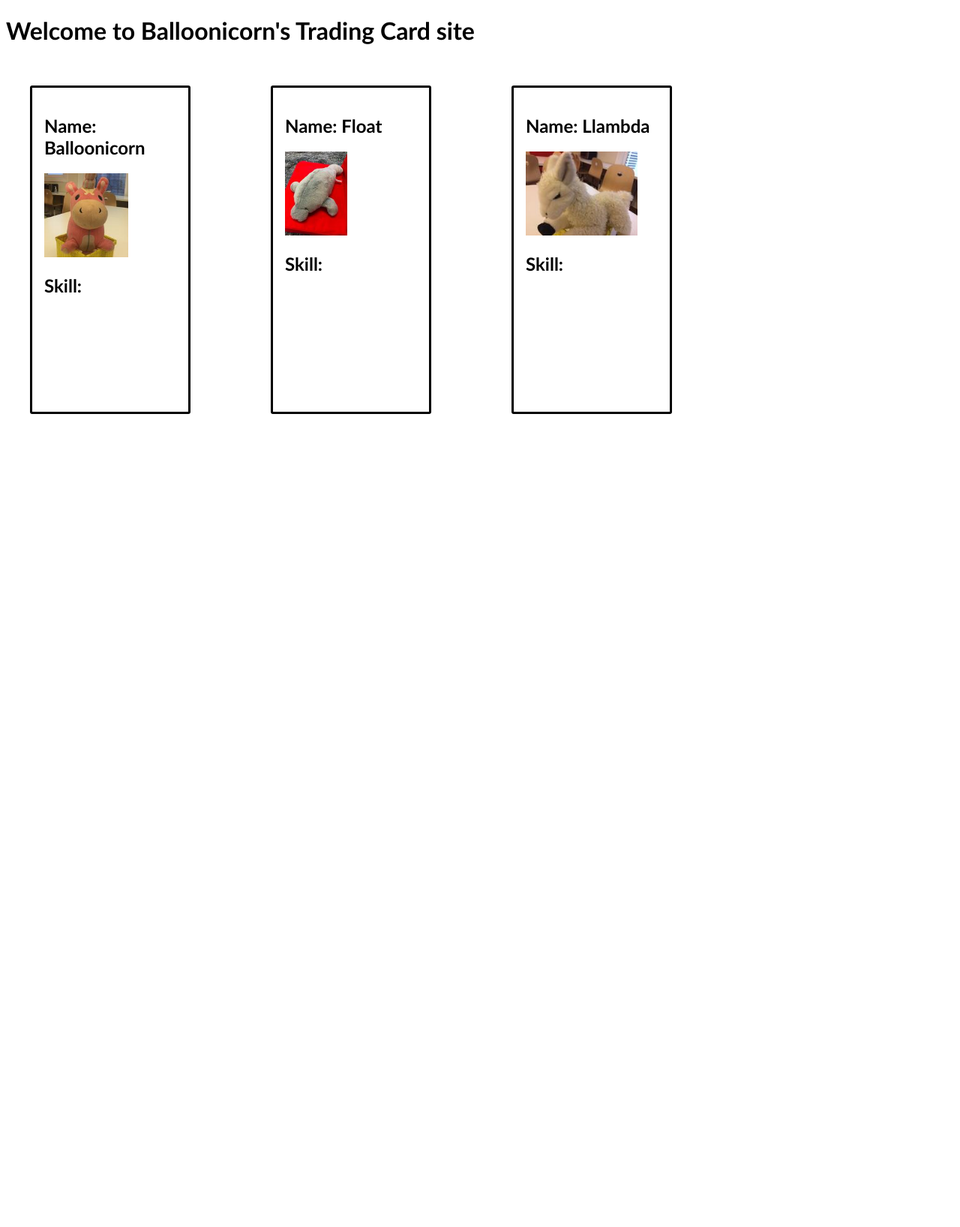
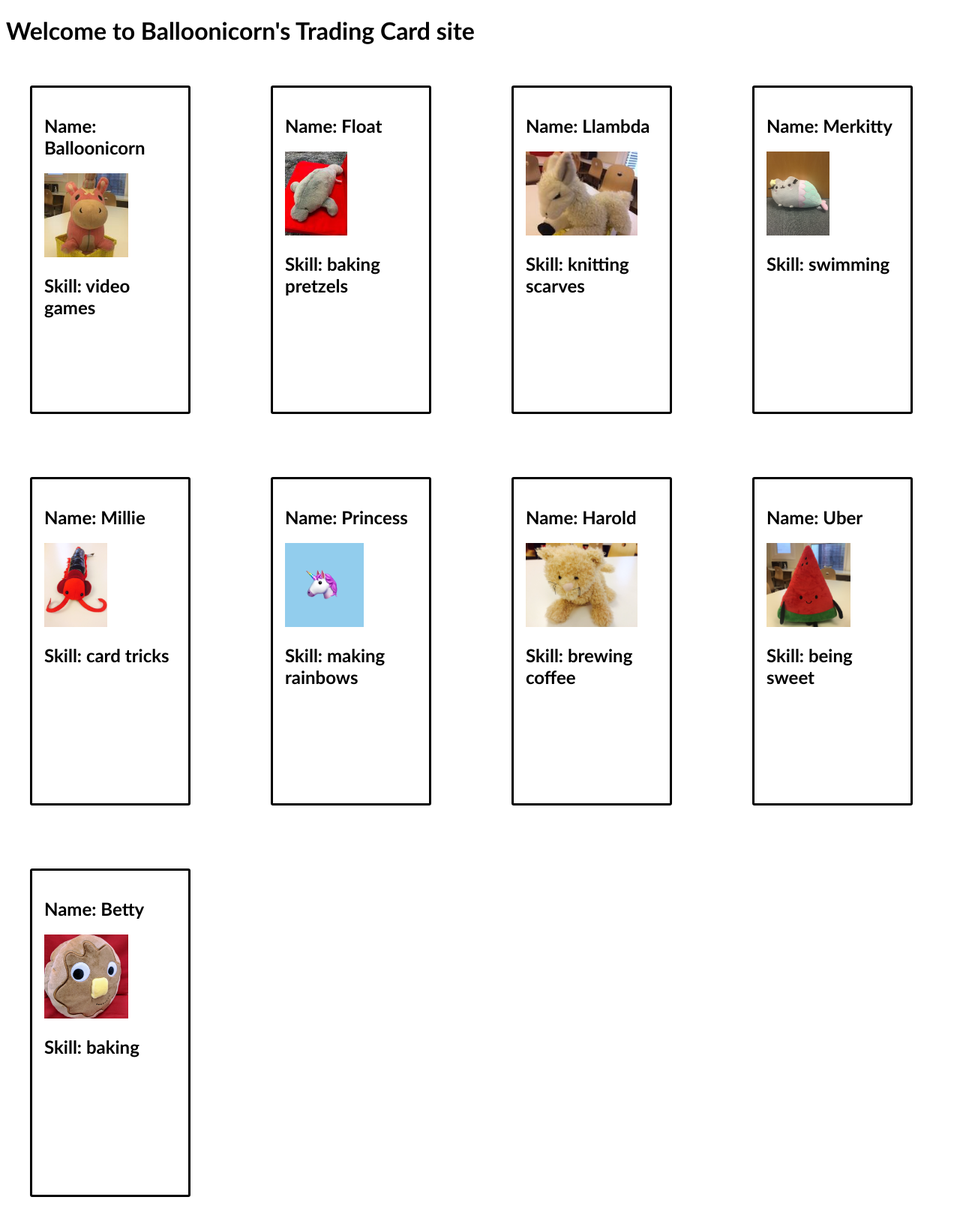
Before and after one commit to JuliaKhan/react-trading-cards, a Flask app: page /cards in a window 1280 px wide. Shown: the whole page at 75% size. Before the commit the page ends 552 px from the top, so only its background shows below. Run offline with Flask 2, Linux system fonts and the light colour scheme; some libraries are stand-ins or nearby versions.

Commit message:
Completed exercise.
Co-authored-by: shannyml shannen.yml@gmail.com

```diff
--- a/static/css/site.css
+++ b/static/css/site.css
@@ -21,3 +21,10 @@ body {
 img {
   height: 7em;
 }
+
+.home_img {
+  display: block;
+  max-width: 500px;
+  width: auto;
+  height: auto;
+}
--- a/static/js/tradingCard.jsx
+++ b/static/js/tradingCard.jsx
@@ -6,6 +6,46 @@ const tradingCardData = [
     skill: 'video games',
     imgUrl: '/static/img/balloonicorn.jpg',
   },
+  {
+    name: 'Float',
+    skill: 'baking pretzels',
+    imgUrl: '/static/img/float.jpg',
+  },
+  {
+    name: 'Llambda',
+    skill: 'knitting scarves',
+    imgUrl: '/static/img/llambda.jpg',
+  },
+  {
+    name: 'Merkitty',
+    skill: 'swimming',
+    imgUrl: '/static/img/merge.png',
+  },
+  {
+    name: 'Millie',
+    skill: 'card tricks',
+    imgUrl: '/static/img/off-by-one.jpeg',
+  },
+  {
+    name: 'Princess',
+    skill: 'making rainbows',
+    imgUrl: '/static/img/placeholder.png',
+  },
+  {
+    name: 'Harold',
+    skill: 'brewing coffee',
+    imgUrl: '/static/img/polymorphism.jpeg',
+  },
+  {
+    name: 'Uber',
+    skill: 'being sweet',
+    imgUrl: '/static/img/seedpy.jpeg',
+  },
+  {
+  name: 'Betty',
+  skill: 'baking',
+  imgUrl: '/static/img/shortstack-overflow.jpeg',
+}
 ];
 
 function TradingCard(props) {
@@ -13,22 +53,35 @@ function TradingCard(props) {
     <div className="card">
       <h2>Name: {props.name}</h2>
       <img src={props.imgUrl} alt="profile" />
-      <h2>Skill: </h2>
+      <h2>Skill: {props.skill}</h2>
     </div>
   );
 }
 
-ReactDOM.render(
-  <TradingCard name="Balloonicorn" skill="video games" imgUrl="/static/img/balloonicorn.jpg" />,
-  document.querySelector('#balloonicorn'),
-);
 
-ReactDOM.render(
-  <TradingCard name="Float" skill="baking pretzels" imgUrl="/static/img/float.jpg" />,
-  document.querySelector('#float'),
-);
 
-ReactDOM.render(
-  <TradingCard name="Llambda" skill="knitting scarves" imgUrl="/static/img/llambda.jpg" />,
-  document.querySelector('#llambda'),
-);
+for (const card of tradingCardData) {
+  document.querySelector('div.grid').insertAdjacentHTML(
+    'beforeend',
+    `<div id=${card['name']}></div>`,
+  );
+  ReactDOM.render(
+    <TradingCard name={card['name']} skill={card['skill']} imgUrl={card['imgUrl']} />,
+    document.querySelector(`#${card['name']}`),
+  );
+}
+
+// ReactDOM.render(
+//   <TradingCard name="Balloonicorn" skill="video games" imgUrl="/static/img/balloonicorn.jpg" />,
+//   document.querySelector('#balloonicorn'),
+// );
+
+// ReactDOM.render(
+//   <TradingCard name="Float" skill="baking pretzels" imgUrl="/static/img/float.jpg" />,
+//   document.querySelector('#float'),
+// );
+
+// ReactDOM.render(
+//   <TradingCard name="Llambda" skill="knitting scarves" imgUrl="/static/img/llambda.jpg" />,
+//   document.querySelector('#llambda'),
+// );
--- a/templates/cards.html
+++ b/templates/cards.html
@@ -10,13 +10,13 @@
 {% block body %}
 <div class="grid">
   <!-- Mount Balloonicorn's card on to this element. -->
-  <div id="balloonicorn"></div>
+  <!-- <div id="balloonicorn"></div> -->
 
   <!-- Mount Float's card on to this element. -->
-  <div id="float"></div>
+  <!-- <div id="float"></div> -->
 
   <!-- Mount Llambda's card on to this element. -->
-  <div id="llambda"></div>
+  <!-- <div id="llambda"></div> -->
 </div>
 
 {% endblock %}
```
Also changed, not shown: static/js/homepage.jsx (+6 -1 lines).
